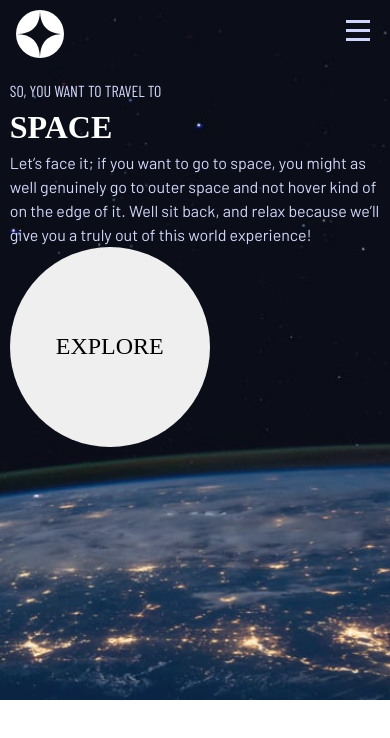
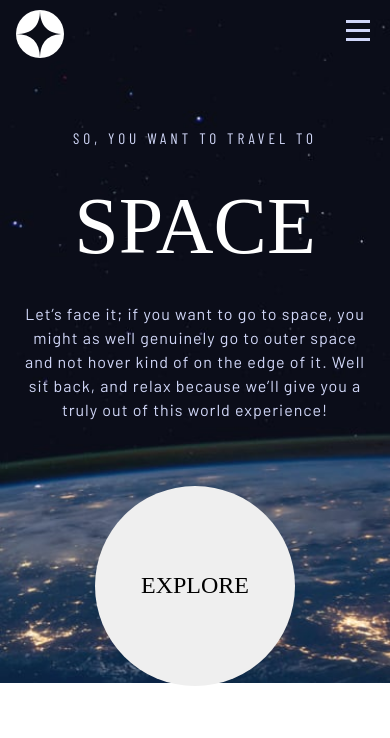
Before and after one commit to Maarcbaz/Space-tourism, a plain HTML site: page index.html in a window 390 px wide. Drawn offline with nearby package versions, Linux system fonts and the light colour scheme; a web font is replaced by a local one.

Commit message:
home page responsive

```diff
--- a/styles.css
+++ b/styles.css
@@ -41,7 +41,7 @@ body {
     background-image: url(./assets/technology/background-technology-desktop.jpg);
     background-repeat: no-repeat;
     background-size: cover;
-    min-height: 700px;
+    min-height: 100vh;
     background-position: 50%;
 }
 
@@ -49,7 +49,7 @@ body {
     background-image: url(./assets/crew/background-crew-desktop.jpg);
     background-repeat: no-repeat;
     background-size: cover;
-    min-height: 700px;
+    min-height: 100vh;
     background-position: 50%;
 }
 
@@ -57,7 +57,7 @@ body {
     background-image: url(./assets/destination/background-destination-desktop.jpg);
     background-repeat: no-repeat;
     background-size: cover;
-    min-height: 700px;
+    min-height: 100vh;
     background-position: 50%;
 }
 
@@ -67,7 +67,7 @@ body {
     background-image: url(./assets/home/background-home-desktop.jpg);
     background-repeat: no-repeat;
     background-size: cover;
-    min-height: 700px;
+    height: 100vh;
     background-position: 50%;
 }
 
@@ -145,25 +145,38 @@ main {
 .home {
     display: flex;
     justify-content: space-between;
+    gap: 2rem;
+    align-items: center;
 }
 
 .home_main_content {
-    width: 270px;
+    width: 370px;
+    display: flex;
+    flex-direction: column;
 }
 
 .home_main_content h4 {
+    font-weight: var(--FW-400);
+    font-size: 1.5rem;
+    letter-spacing: 4px;
     color: var(--LIGHT-WHITE);
     font-weight: var(--FW-400);
     font-family: var(--ff-sans-cond);
+
 }
 
 .home_main_content h1 {
     font-family: var(--ff-serif);
     color: var(--WHITE);
+    font-size: 8rem;
+    font-weight: var(--FW-400);
 }
 
 .home_main_content p {
-    color: var(--LIGHT-WHITE)
+    font-size: 1rem;
+    letter-spacing: 1px;
+    font-weight: var(--FW-500);
+    color: var(--LIGHT-WHITE);
 }
 
 .home_main_btn button {
@@ -182,21 +195,10 @@ main {
     border-radius: 50%;
 }
 
-.home_main_btn button::after {
-    content: "";
-    height: 100%;
-    opacity: 0;
-    position: absolute;
-    width: 100%;
-    z-index: -1;
-    background: hsl(var(--clr-white)/.1);
-    border-radius: 50%;
-    transition: opacity 0.5s linear 0s, transform 0.75s ease-in-out 0s;
-}
-
 @media screen and (max-width: 960px) {
     .main_container {
         background-image: url(./assets/home/background-home-tablet.jpg);
+        height: 110vw;
     }
 
     .tech_container {
@@ -219,6 +221,12 @@ main {
         background: hsl(var(--LIGHT-WHITE)/.9) !important;
         backdrop-filter: blur(30px);
     }
+
+    /* MAIN STYLING  */
+    .home_main_content h1 {
+        font-size: 6rem;
+    }
+
 }
 
 @media screen and (max-width: 768px) {
@@ -231,22 +239,36 @@ main {
     main {
         position: relative;
         margin-top: 1rem;
-        width: min(100% - 5vw);
 
     }
 
     .home {
+        margin-top: 4rem;
+        gap: 4rem;
         flex-direction: column;
+
     }
 
     .home_main_content {
         width: 100%;
     }
+
+    .home_main_content {
+        text-align: center;
+    }
+
+    .home_main_content h1 {
+        font-size: 5rem;
+    }
+
+    .home_main_content h4 {
+        font-size: 100%;
     }
 
     @media screen and (max-width: 630px) {
         .main_container {
             background-image: url(./assets/home/background-home-mobile.jpg);
+            height: 145vw;
         }
 
         .tech_container {
@@ -268,7 +290,6 @@ main {
 
         .all {
             background-color: transparent;
-        z-index: -100px;
             height: 100vh;
             width: 100%;
             z-index: 1;
@@ -352,10 +373,53 @@ main {
         /* HOME MAIN STYLING  */
     }
 
-@media screen and (max-width: 480px) {}
+    @media screen and (max-width: 560px) {
+        .home_main_content {
+            gap: 1rem;
+        }
 
-@media screen and (max-width: 375px) {}
+        .home_main_content h1 {
+            font-size: 5rem;
+        }
 
-@media screen and (max-width: 360px) {}
+        .home_main_content h4 {
+            font-size: 95%;
+        }
 
-@media screen and (max-width: 320px) {}
+        .home_main_content p {
+            font-size: 1rem;
+        }
+
+        main {
+            width: min(100% - 9vw);
+            margin-inline: auto;
+        }
+    }
+
+    @media screen and (max-width: 480px) {
+        .main_container {
+            background-image: url(./assets/home/background-home-mobile.jpg);
+            height: 175vw;
+        }
+    }
+
+    @media screen and (max-width: 375px) {
+        .main_container {
+            background-image: url(./assets/home/background-home-mobile.jpg);
+            height: 225vw;
+        }
+    }
+
+    @media screen and (max-width: 360px) {
+        .main_container {
+            background-image: url(./assets/home/background-home-mobile.jpg);
+            height: 225vw;
+        }
+    }
+
+    @media screen and (max-width: 320px) {
+        .main_container {
+            background-image: url(./assets/home/background-home-mobile.jpg);
+            height: 245vw;
+        }
+    }
```
Lines whose indentation alone changed are shown as unchanged.
